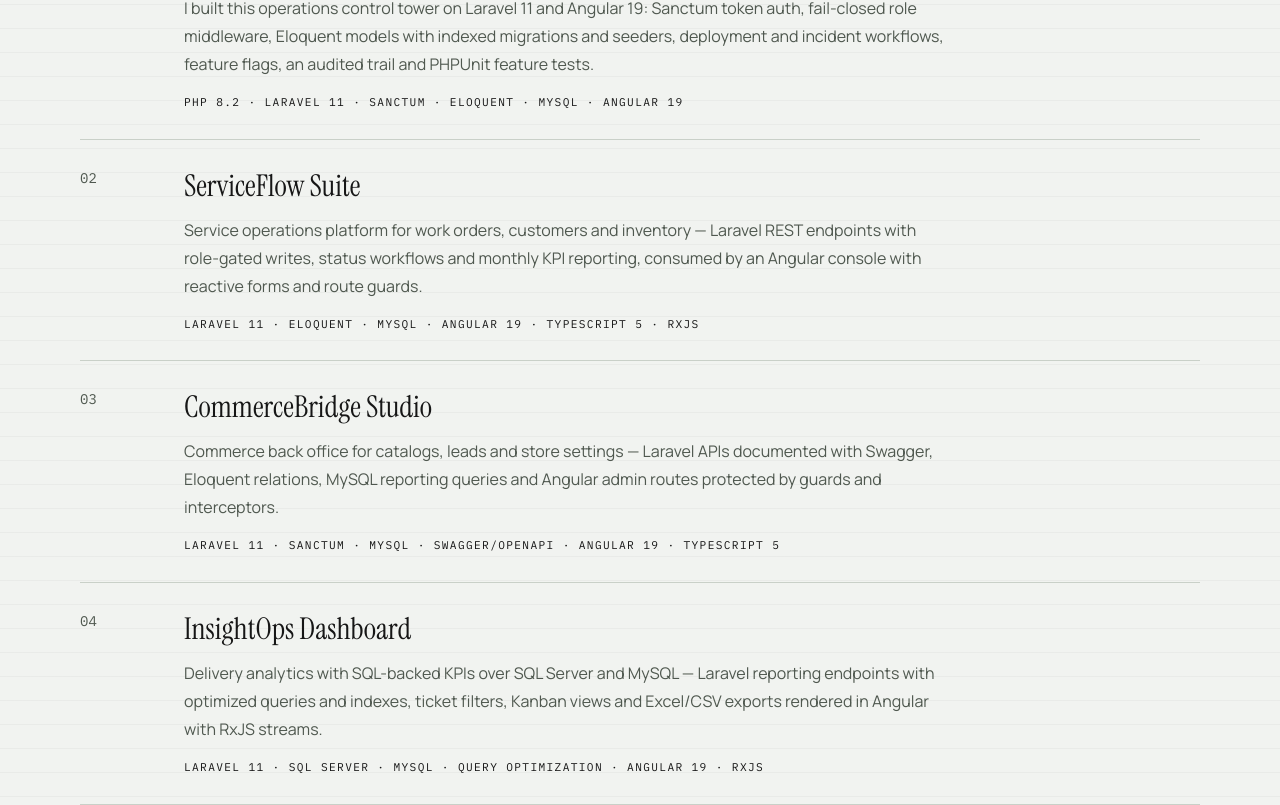
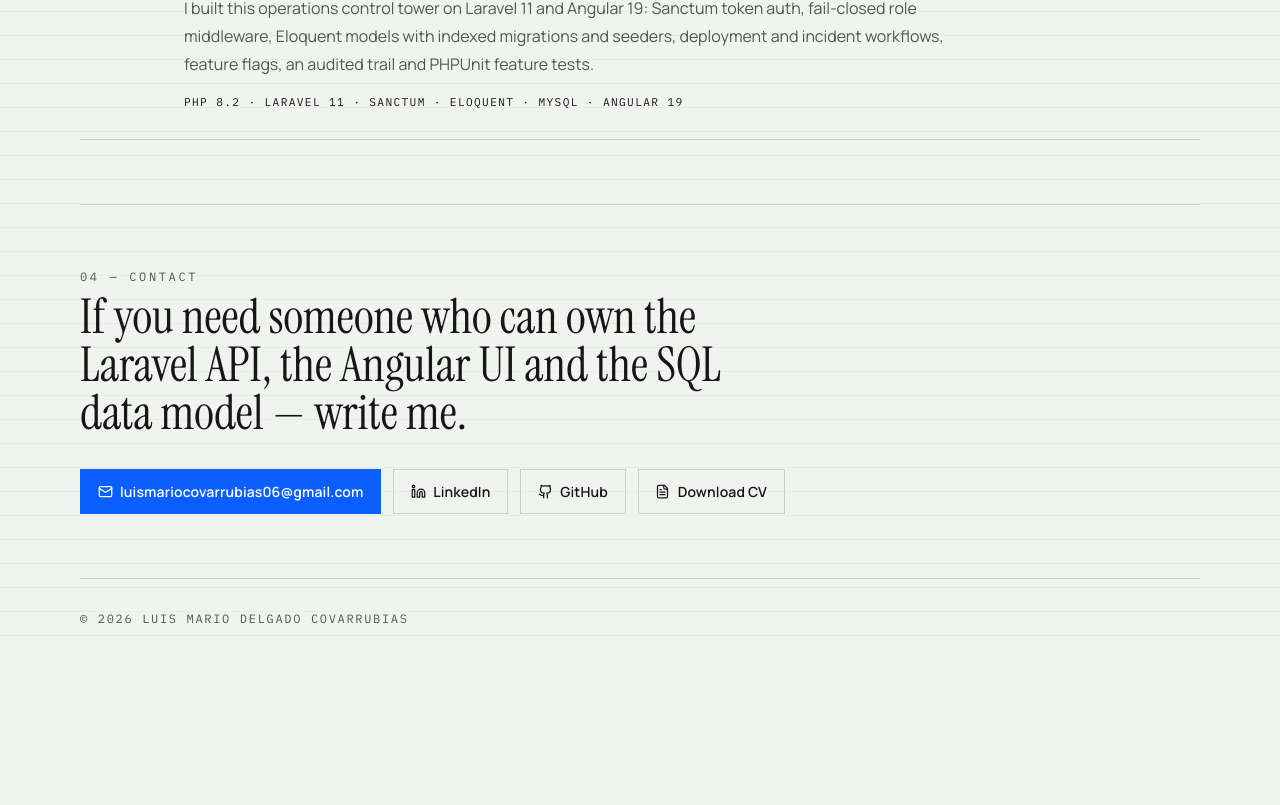
Before and after one commit to DelgadoCovarrubiasLuisMario/luis-mario-portfolio, a React (Vite) app: page / in a window 1280 px wide. Shown: the part 2335-3140 px from the top of the page. After the commit the page ends 2994 px from the top, so only its background shows below. Built offline with nearby package versions, Linux system fonts and the light colour scheme.

Commit message:
Actualizacion de portafolio

```diff
--- a/src/data/projects.ts
+++ b/src/data/projects.ts
@@ -16,22 +16,4 @@ export const projects: Project[] = [
     repo: 'https://github.com/DelgadoCovarrubiasLuisMario/launchops-platform',
     featured: true,
   },
-  {
-    title: 'ServiceFlow Suite',
-    description:
-      'Service operations platform for work orders, customers and inventory — Laravel REST endpoints with role-gated writes, status workflows and monthly KPI reporting, consumed by an Angular console with reactive forms and route guards.',
-    stack: ['Laravel 11', 'Eloquent', 'MySQL', 'Angular 19', 'TypeScript 5', 'RxJS', 'REST APIs', 'PHPUnit'],
-  },
-  {
-    title: 'CommerceBridge Studio',
-    description:
-      'Commerce back office for catalogs, leads and store settings — Laravel APIs documented with Swagger, Eloquent relations, MySQL reporting queries and Angular admin routes protected by guards and interceptors.',
-    stack: ['Laravel 11', 'Sanctum', 'MySQL', 'Swagger/OpenAPI', 'Angular 19', 'TypeScript 5', 'Reactive Forms'],
-  },
-  {
-    title: 'InsightOps Dashboard',
-    description:
-      'Delivery analytics with SQL-backed KPIs over SQL Server and MySQL — Laravel reporting endpoints with optimized queries and indexes, ticket filters, Kanban views and Excel/CSV exports rendered in Angular with RxJS streams.',
-    stack: ['Laravel 11', 'SQL Server', 'MySQL', 'Query Optimization', 'Angular 19', 'RxJS', 'PHPUnit'],
-  },
 ];
--- a/src/sections/ProjectsSection.tsx
+++ b/src/sections/ProjectsSection.tsx
@@ -11,7 +11,7 @@ export function ProjectsSection() {
           <h2 className="font-display mt-2 text-3xl sm:text-4xl">Projects I built end to end</h2>
         </div>
         <p className="max-w-md text-sm leading-6 text-[var(--muted)]">
-          Operations, service desks, commerce and analytics — Laravel APIs with Angular clients.
+          Featured reference: Laravel 11 API with an Angular 19 operations console.
         </p>
       </div>
 
```
